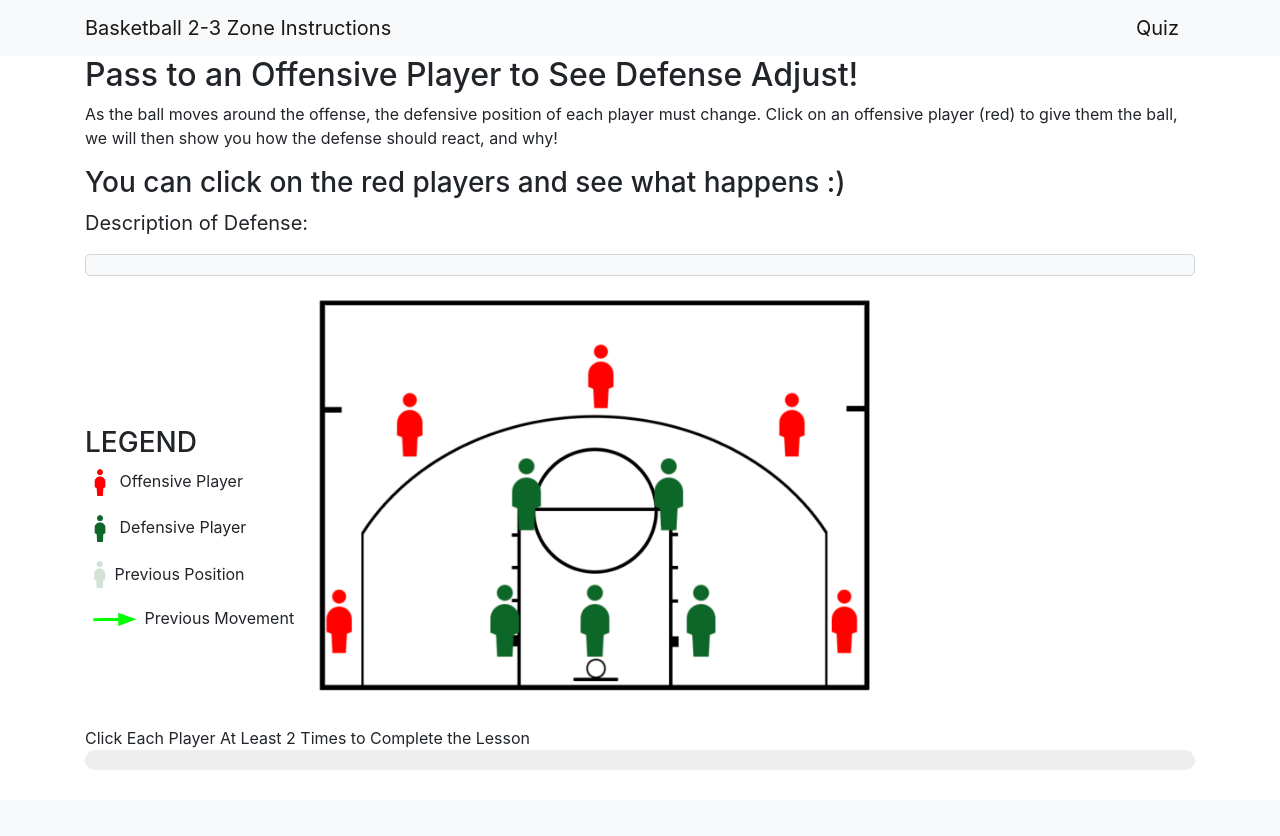
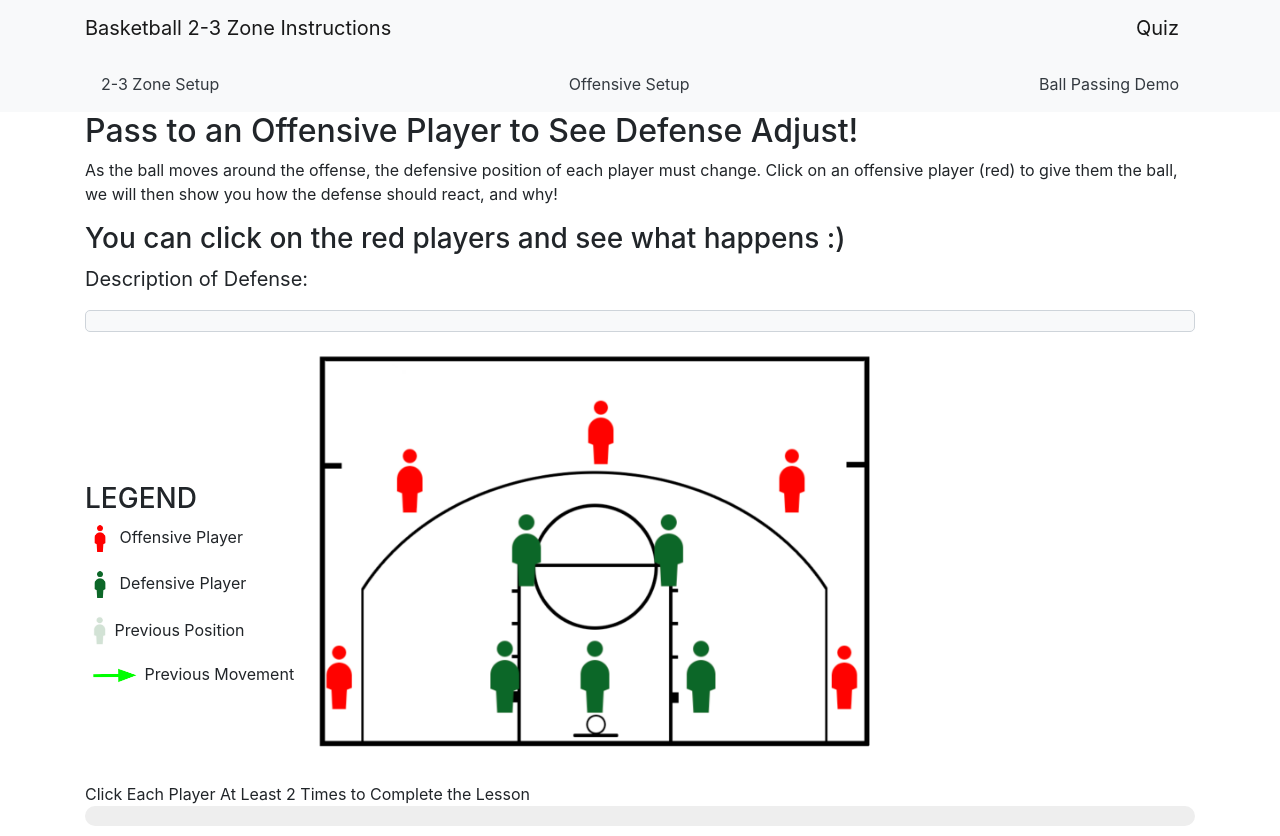
Before and after one commit to yan-ye-0102/UI_project, a Flask app: page /lesson in a window 1280 px wide. Before the commit the page ends 748 px from the top, so only its background shows below. Run offline with Flask 3, Linux system fonts and the light colour scheme; some libraries are stand-ins or nearby versions.

Commit message:
Add nav bar for lesson section

```diff
--- a/server.py
+++ b/server.py
@@ -67,13 +67,13 @@ def quiz_result():
 
 @app.route("/lesson", methods=["GET"])
 def lesson():
-    return render_template("lesson.html")
+    return render_template("lesson.html", show_lesson_nav=True)
 
 
 
 @app.route("/combined-setup")
 def combined_setup():
-    return render_template("combined_setup.html")
+    return render_template("combined_setup.html", show_lesson_nav=True)
 
 if __name__ == "__main__":
     app.run(debug=True)
--- a/static/main.css
+++ b/static/main.css
@@ -130,3 +130,11 @@
     border-radius: 50%;
     transition: background-color 0.3s ease-in-out;
 }
+
+.navbar-light.bg-secondary {
+    background-color: #f8f9fa!important; /* Light grey background for lesson nav */
+}
+
+.nav-item .nav-link {
+    color: #000000 !important; /* Force text color to black */
+}
--- a/templates/layout.html
+++ b/templates/layout.html
@@ -1,26 +1,22 @@
 <!doctype html>
 <html lang="en">
-
 <head>
     <!-- Required meta tags -->
     <meta charset="utf-8">
     <meta name="viewport" content="width=device-width, initial-scale=1">
     <link rel="icon" href="data:,">
 
-    <!-- jquery -->
-    <script src="http://code.jquery.com/jquery-3.3.1.min.js"></script>
-    <script src="https://code.jquery.com/ui/1.12.0/jquery-ui.min.js"></script>
-    <link rel="stylesheet" href="http://code.jquery.com/ui/1.12.1/themes/base/jquery-ui.css">
+    <!-- jQuery -->
+    <script src="https://code.jquery.com/jquery-3.3.1.min.js"></script>
 
     <!-- Bootstrap CSS -->
     <link rel="stylesheet" href="https://stackpath.bootstrapcdn.com/bootstrap/4.2.1/css/bootstrap.min.css">
-    <link rel="stylesheet" href="{{url_for('static', filename='main.css')}}">
-    <title>Sports Trivia Search</title>
+    <link rel="stylesheet" href="{{ url_for('static', filename='main.css') }}">
+    <title>Basketball 2-3 Zone Instructions</title>
 
     {% block head %}
     {% endblock %}
 </head>
-
 <body>
 <nav class="navbar navbar-expand-lg navbar-light bg-light">
     <div class="container">
@@ -28,6 +24,19 @@
         <a class="navbar-brand" href="/quiz/1">Quiz</a>
     </div>
 </nav>
+
+{% if show_lesson_nav %}
+    <!-- Lesson-specific Navigation -->
+    <nav class="navbar navbar-expand-lg navbar-light bg-light" style="background-color: #e9ecef;">
+        <div class="container">
+            <a class="nav-item nav-link text-dark" href="/combined-setup" id="nav-zone-setup">2-3 Zone Setup</a>
+            <a class="nav-item nav-link text-dark" href="/combined-setup#offensive-setup" id="nav-offensive-setup">Offensive Setup</a>
+            <a class="nav-item nav-link text-dark" href="/lesson" id="nav-lesson">Ball Passing Demo</a>
+        </div>
+    </nav>
+
+{% endif %}
+
 <div class="container">
     {% block content %}
     {% endblock %}
@@ -35,7 +44,5 @@
 
 {% block script %}
 {% endblock %}
-
 </body>
-
 </html>
```
Lines whose indentation alone changed are shown as unchanged.
